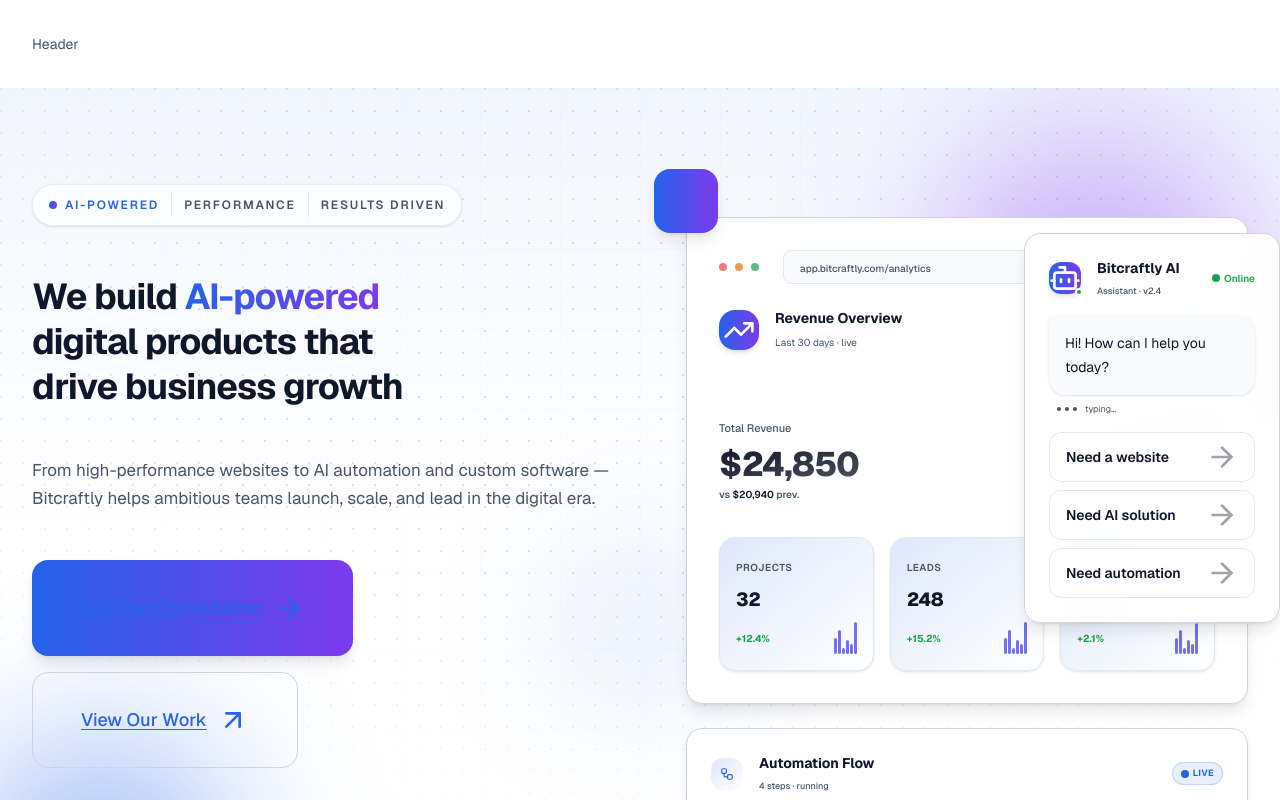
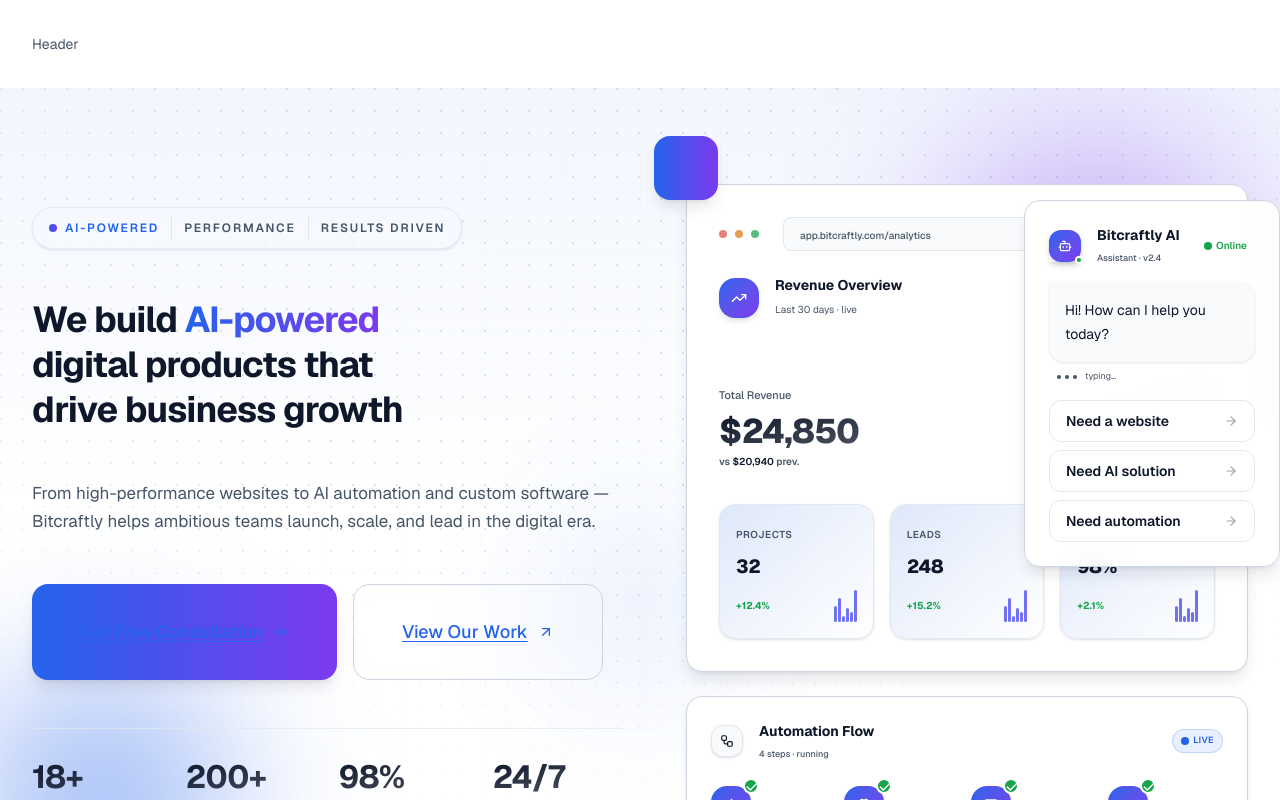
Before and after one commit to bitcraftly-tech/bitcraftly, a Next.js app: page / in a window 1280 px wide. Shown: the top 800 px of the page. Built offline with nearby package versions, Linux system fonts and the light colour scheme.

Commit message:
refactor(homepage): align hero with shared design system components

```diff
--- a/src/features/homepage/Hero/HeroAssistant.tsx
+++ b/src/features/homepage/Hero/HeroAssistant.tsx
@@ -1,10 +1,12 @@
+import { Badge } from "@/components/ui/badge";
+import { Icon } from "@/components/ui/icon";
+import { IconBox } from "@/components/ui/icon-box";
 import { Text } from "@/components/ui/typography";
 import { cn } from "@/lib/cn";
 import {
   HERO_ASSISTANT,
   HERO_ASSISTANT_SUGGESTIONS,
 } from "./hero.constants";
-import { ArrowRightIcon, BotIcon } from "./HeroIcons";
 
 export function HeroAssistant() {
   return (
@@ -18,8 +20,8 @@
       aria-hidden="true"
     >
       <div className="flex items-center gap-[var(--space-2)]">
-        <div className="relative grid size-[var(--space-4)] place-items-center rounded-lg hero-brand-gradient shadow-md">
-          <BotIcon className="size-4 text-primary-foreground" />
+        <div className="relative">
+          <IconBox icon="bot" variant="primary" size="sm" className="shadow-md" />
           <span className="absolute -bottom-0.5 -right-0.5 size-[var(--space-1)] rounded-full border-2 border-background bg-success" />
         </div>
         <div className="leading-tight">
@@ -30,10 +32,14 @@
             {HERO_ASSISTANT.version}
           </Text>
         </div>
-        <span className="ml-auto inline-flex items-center gap-[var(--space-0-5)] text-[0.625rem] font-semibold text-success">
+        <Badge
+          variant="success"
+          size="sm"
+          className="ml-auto gap-[var(--space-0-5)] border-0 bg-transparent px-0 text-[0.625rem] shadow-none"
+        >
           <span className="size-[var(--space-1)] animate-pulse rounded-full bg-success" />
           {HERO_ASSISTANT.status}
-        </span>
+        </Badge>
       </div>
 
       <div className="mt-[var(--space-2)] rounded-xl rounded-tl-sm bg-surface px-[var(--space-2)] py-[var(--space-2)] shadow-sm">
@@ -62,7 +68,7 @@
           >
             <Text as="span" size="sm" className="inline-flex w-full items-center justify-between font-semibold">
               {suggestion.text}
-              <ArrowRightIcon className="size-3 opacity-40" />
+              <Icon name="arrow-right" size="sm" aria-hidden className="opacity-40" />
             </Text>
           </div>
         ))}
--- a/src/features/homepage/Hero/HeroContent.tsx
+++ b/src/features/homepage/Hero/HeroContent.tsx
@@ -1,3 +1,4 @@
+import { Badge } from "@/components/ui/badge";
 import { Heading, Text } from "@/components/ui/typography";
 import { cn } from "@/lib/cn";
 import {
@@ -18,16 +19,18 @@
         "md:items-start md:text-left",
       )}
     >
-      <div
+      <Badge
+        as="div"
+        variant="outline"
+        size="sm"
+        role="doc-subtitle"
         className={cn(
-          "inline-flex flex-wrap items-center justify-center gap-[var(--space-1)]",
-          "rounded-full border border-border/80 bg-background/70",
-          "px-[var(--space-2)] py-[var(--space-1)]",
+          "inline-flex w-auto flex-wrap items-center justify-center gap-[var(--space-1)]",
+          "border-border/80 bg-background/70 px-[var(--space-2)] py-[var(--space-1)]",
           "text-xs font-semibold uppercase tracking-[0.15em] text-muted-foreground",
           "shadow-sm backdrop-blur-md",
           "md:justify-start",
         )}
-        role="doc-subtitle"
       >
         {HERO_EYEBROW.map((segment, index) => (
           <span key={segment.text} className="inline-flex items-center gap-[var(--space-1)]">
@@ -56,7 +59,7 @@
             )}
           </span>
         ))}
-      </div>
+      </Badge>
 
       <Heading
         id={HERO_HEADING_ID}
--- a/src/features/homepage/Hero/HeroDashboard.tsx
+++ b/src/features/homepage/Hero/HeroDashboard.tsx
@@ -1,3 +1,7 @@
+import { Badge } from "@/components/ui/badge";
+import { Icon } from "@/components/ui/icon";
+import type { IconName } from "@/components/ui/icon";
+import { IconBox } from "@/components/ui/icon-box";
 import { Text } from "@/components/ui/typography";
 import { cn } from "@/lib/cn";
 import {
@@ -6,16 +10,8 @@
   HERO_DASHBOARD,
   HERO_DASHBOARD_STATS,
 } from "./hero.constants";
-import {
-  BrainIcon,
-  CheckIcon,
-  MessageIcon,
-  TrendingUpIcon,
-  WorkflowIcon,
-  ZapIcon,
-} from "./HeroIcons";
 
-const automationIcons = [ZapIcon, BrainIcon, MessageIcon, CheckIcon] as const;
+const automationIcons = ["zap", "brain", "message", "check"] as const satisfies readonly IconName[];
 
 function HeroSparkline() {
   return (
@@ -103,9 +99,7 @@
 
         <div className="flex items-center justify-between gap-[var(--space-2)]">
           <div className="flex items-center gap-[var(--space-2)]">
-            <div className="grid size-[var(--space-5)] place-items-center rounded-xl hero-brand-gradient shadow-md">
-              <TrendingUpIcon className="size-4 text-primary-foreground" />
-            </div>
+            <IconBox icon="trending-up" variant="primary" size="md" />
             <div>
               <Text as="span" size="sm" className="block font-bold">
                 {HERO_DASHBOARD.title}
@@ -115,10 +109,14 @@
               </Text>
             </div>
           </div>
-          <span className="inline-flex items-center gap-[var(--space-0-5)] rounded-full border border-success/20 bg-success-subtle px-[var(--space-1)] py-[var(--space-0-5)] text-[0.625rem] font-bold text-success">
-            <TrendingUpIcon className="size-2.5" />
+          <Badge
+            variant="success"
+            size="sm"
+            className="gap-[var(--space-0-5)] text-[0.625rem]"
+          >
+            <Icon name="trending-up" size="sm" aria-hidden className="size-2.5" />
             {HERO_DASHBOARD.growth}
-          </span>
+          </Badge>
         </div>
 
         <div className="mt-[var(--space-3)] flex items-end justify-between gap-[var(--space-3)]">
@@ -172,9 +170,12 @@
       >
         <div className="flex items-center justify-between">
           <div className="flex items-center gap-[var(--space-2)]">
-            <div className="grid size-[var(--space-4)] place-items-center rounded-lg hero-brand-gradient-soft">
-              <WorkflowIcon className="text-primary" />
-            </div>
+            <IconBox
+              icon="workflow"
+              variant="default"
+              size="sm"
+              className="[&>div]:hero-brand-gradient-soft [&>div]:border-border"
+            />
             <div className="leading-tight">
               <Text as="span" size="sm" className="block font-bold">
                 {HERO_AUTOMATION.title}
@@ -184,25 +185,29 @@
               </Text>
             </div>
           </div>
-          <span className="inline-flex items-center gap-[var(--space-0-5)] rounded-full border border-primary/20 bg-primary/10 px-[var(--space-1)] py-[var(--space-0-5)] text-[0.5625rem] font-bold uppercase tracking-wider text-primary">
+          <Badge
+            variant="primary"
+            size="sm"
+            className="gap-[var(--space-0-5)] text-[0.5625rem] uppercase tracking-wider"
+          >
             <span className="size-[var(--space-1)] animate-pulse rounded-full bg-primary" />
             {HERO_AUTOMATION.status}
-          </span>
+          </Badge>
         </div>
 
         <div className="mt-[var(--space-3)] flex items-center justify-between gap-[var(--space-1)]">
           {HERO_AUTOMATION_STEPS.map((step, index) => {
-            const Icon = automationIcons[index] ?? CheckIcon;
+            const iconName = automationIcons[index] ?? "check";
             const isLast = index === HERO_AUTOMATION_STEPS.length - 1;
 
             return (
               <div key={step.label} className="flex flex-1 items-center gap-[var(--space-1)]">
                 <div className="flex flex-col items-center gap-[var(--space-1)]">
-                  <div className="relative grid size-[var(--space-5)] place-items-center rounded-xl hero-brand-gradient text-primary-foreground shadow-md">
-                    <Icon className="size-4" />
+                  <div className="relative">
+                    <IconBox icon={iconName} variant="primary" size="md" />
                     {step.completed ? (
                       <span className="absolute -right-1 -top-1 grid size-[var(--space-2)] place-items-center rounded-full border-2 border-background bg-success text-success-foreground">
-                        <CheckIcon className="size-2" />
+                        <Icon name="check" size="sm" className="size-2" aria-hidden />
                       </span>
                     ) : null}
                   </div>
--- a/src/features/homepage/Hero/HeroIcons.tsx
+++ /dev/null
@@ -1,180 +0,0 @@
-import { cn } from "@/lib/cn";
-
-interface IconProps {
-  className?: string;
-}
-
-export function ArrowRightIcon({ className }: IconProps) {
-  return (
-    <svg
-      className={cn("size-4 shrink-0", className)}
-      xmlns="http://www.w3.org/2000/svg"
-      viewBox="0 0 24 24"
-      fill="none"
-      stroke="currentColor"
-      strokeWidth="2"
-      strokeLinecap="round"
-      strokeLinejoin="round"
-      aria-hidden="true"
-    >
-      <path d="M5 12h14" />
-      <path d="m12 5 7 7-7 7" />
-    </svg>
-  );
-}
-
-export function ArrowUpRightIcon({ className }: IconProps) {
-  return (
-    <svg
-      className={cn("size-4 shrink-0", className)}
-      xmlns="http://www.w3.org/2000/svg"
-      viewBox="0 0 24 24"
-      fill="none"
-      stroke="currentColor"
-      strokeWidth="2"
-      strokeLinecap="round"
-      strokeLinejoin="round"
-      aria-hidden="true"
-    >
-      <path d="M7 7h10v10" />
-      <path d="M7 17 17 7" />
-    </svg>
-  );
-}
-
-export function TrendingUpIcon({ className }: IconProps) {
-  return (
-    <svg
-      className={cn("size-4 shrink-0", className)}
-      xmlns="http://www.w3.org/2000/svg"
-      viewBox="0 0 24 24"
-      fill="none"
-      stroke="currentColor"
-      strokeWidth="2"
-      strokeLinecap="round"
-      strokeLinejoin="round"
-      aria-hidden="true"
-    >
-      <path d="M16 7h6v6" />
-      <path d="m22 7-8.5 8.5-5-5L2 17" />
-    </svg>
-  );
-}
-
-export function BotIcon({ className }: IconProps) {
-  return (
-    <svg
-      className={cn("size-4 shrink-0", className)}
-      xmlns="http://www.w3.org/2000/svg"
-      viewBox="0 0 24 24"
-      fill="none"
-      stroke="currentColor"
-      strokeWidth="2"
-      strokeLinecap="round"
-      strokeLinejoin="round"
-      aria-hidden="true"
-    >
-      <path d="M12 8V4H8" />
-      <rect width="16" height="12" x="4" y="8" rx="2" />
-      <path d="M2 14h2" />
-      <path d="M20 14h2" />
-      <path d="M15 13v2" />
-      <path d="M9 13v2" />
-    </svg>
-  );
-}
-
-export function WorkflowIcon({ className }: IconProps) {
-  return (
-    <svg
-      className={cn("size-3.5 shrink-0", className)}
-      xmlns="http://www.w3.org/2000/svg"
-      viewBox="0 0 24 24"
-      fill="none"
-      stroke="currentColor"
-      strokeWidth="2"
-      strokeLinecap="round"
-      strokeLinejoin="round"
-      aria-hidden="true"
-    >
-      <rect width="8" height="8" x="3" y="3" rx="2" />
-      <path d="M7 11v4a2 2 0 0 0 2 2h4" />
-      <rect width="8" height="8" x="13" y="13" rx="2" />
-    </svg>
-  );
-}
-
-export function CheckIcon({ className }: IconProps) {
-  return (
-    <svg
-      className={cn("size-3 shrink-0", className)}
-      xmlns="http://www.w3.org/2000/svg"
-      viewBox="0 0 24 24"
-      fill="none"
-      stroke="currentColor"
-      strokeWidth="2.5"
-      strokeLinecap="round"
-      strokeLinejoin="round"
-      aria-hidden="true"
-    >
-      <path d="M20 6 9 17l-5-5" />
-    </svg>
-  );
-}
-
-export function ZapIcon({ className }: IconProps) {
-  return (
-    <svg
-      className={cn("size-4 shrink-0", className)}
-      xmlns="http://www.w3.org/2000/svg"
-      viewBox="0 0 24 24"
-      fill="none"
-      stroke="currentColor"
-      strokeWidth="2"
-      strokeLinecap="round"
-      strokeLinejoin="round"
-      aria-hidden="true"
-    >
-      <path d="M13 2 3 14h9l-1 8 10-12h-9l1-8z" />
-    </svg>
-  );
-}
-
-export function BrainIcon({ className }: IconProps) {
-  return (
-    <svg
-      className={cn("size-4 shrink-0", className)}
-      xmlns="http://www.w3.org/2000/svg"
-      viewBox="0 0 24 24"
-      fill="none"
-      stroke="currentColor"
-      strokeWidth="2"
-      strokeLinecap="round"
-      strokeLinejoin="round"
-      aria-hidden="true"
-    >
-      <path d="M12 5a3 3 0 1 0-5.997.125 4 4 0 0 0-2.526 5.77 4 4 0 0 0 .556 6.588A4 4 0 1 0 12 18Z" />
-      <path d="M12 5a3 3 0 1 1 5.997.125 4 4 0 0 1 2.526 5.77 4 4 0 0 1-.556 6.588A4 4 0 1 1 12 18Z" />
-      <path d="M15 13a4.5 4.5 0 0 1-3-4 4.5 4.5 0 0 1-3 4" />
-      <path d="M12 18v4" />
-    </svg>
-  );
-}
-
-export function MessageIcon({ className }: IconProps) {
-  return (
-    <svg
-      className={cn("size-4 shrink-0", className)}
-      xmlns="http://www.w3.org/2000/svg"
-      viewBox="0 0 24 24"
-      fill="none"
-      stroke="currentColor"
-      strokeWidth="2"
-      strokeLinecap="round"
-      strokeLinejoin="round"
-      aria-hidden="true"
-    >
-      <path d="M21 15a2 2 0 0 1-2 2H7l-4 4V5a2 2 0 0 1 2-2h14a2 2 0 0 1 2 2z" />
-    </svg>
-  );
-}
```
Also changed, not shown: src/components/ui/icon/icons.tsx (+20 -0 lines), src/components/ui/icon/types.ts (+11 -1 lines), src/features/homepage/Hero/HeroActions.tsx (+6 -2 lines).
